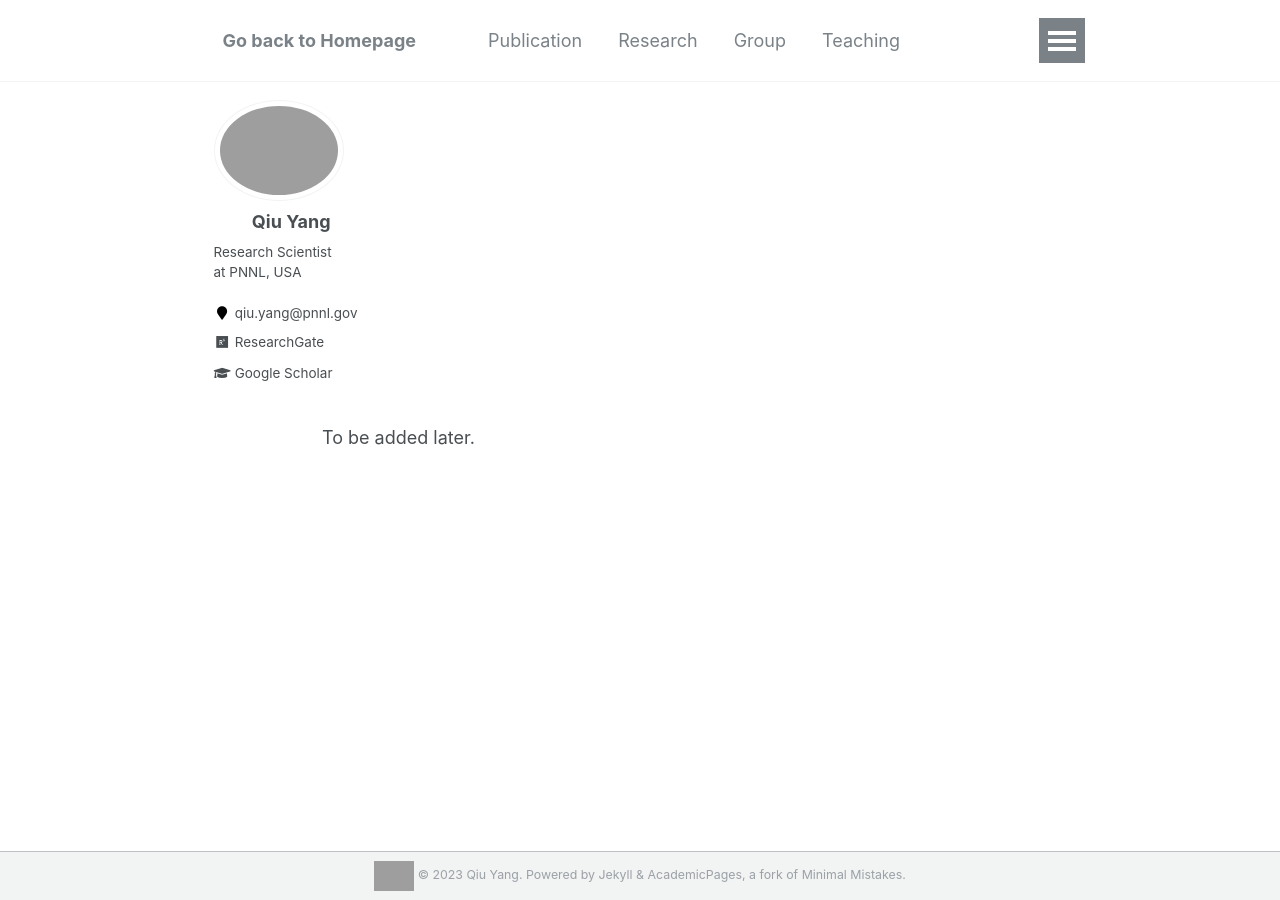
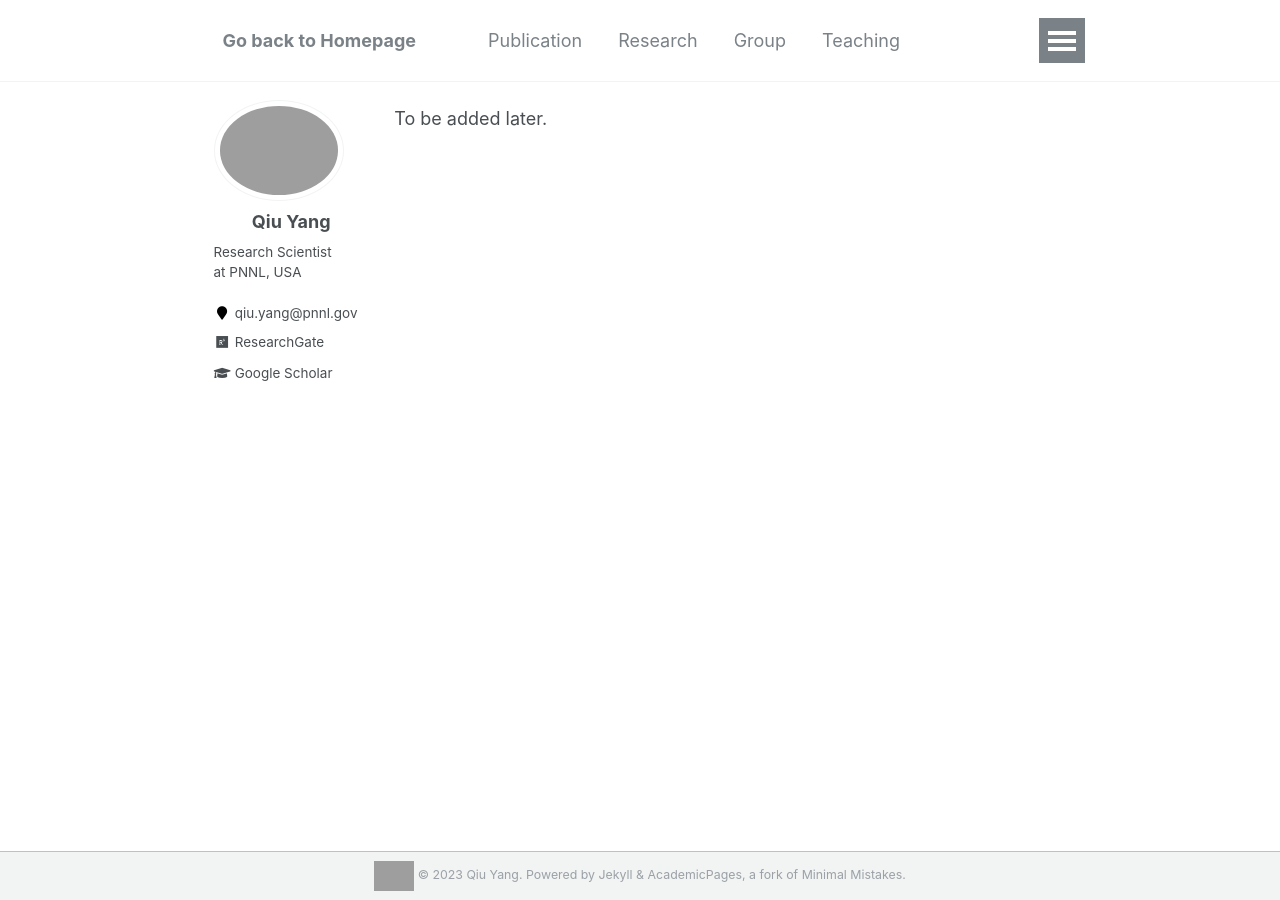
Before and after one commit to qiuyang50/qiuyang50.github.io, a Jekyll site: the page built from _pages/teaching.md, in a window 1280 px wide. Built offline with Jekyll 4.4.1, drawn with Linux system fonts in a browser that asks for light colours; grey boxes are pictures that could not be loaded.

Commit message:
Update _page.scss

```diff
--- a/_sass/_page.scss
+++ b/_sass/_page.scss
@@ -18,9 +18,9 @@
 
 .page {
   @include breakpoint($large) {
-    @include span(11 of 12 last);  /* 10 if 12 */
+    @include span(10 of 12 last);  /* 10 if 12 */
     @include prefix(0.5 of 12);    /* 0.5 if 12 */
-    @include suffix(0.5 of 12);      /* 2 if 12 */
+    @include suffix(2 of 12);      /* 2 if 12 */
   }
 
   .page__inner-wrap {
```
